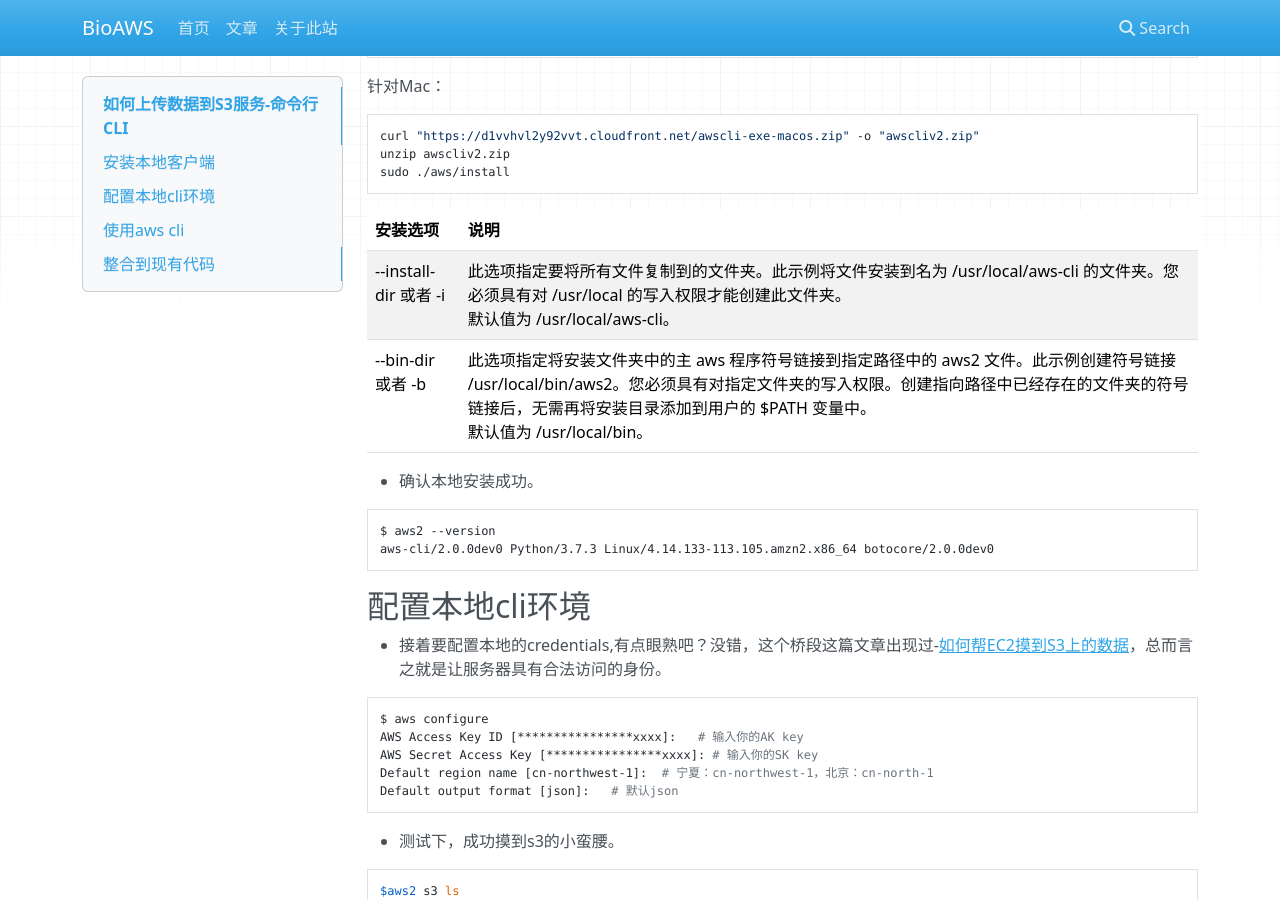
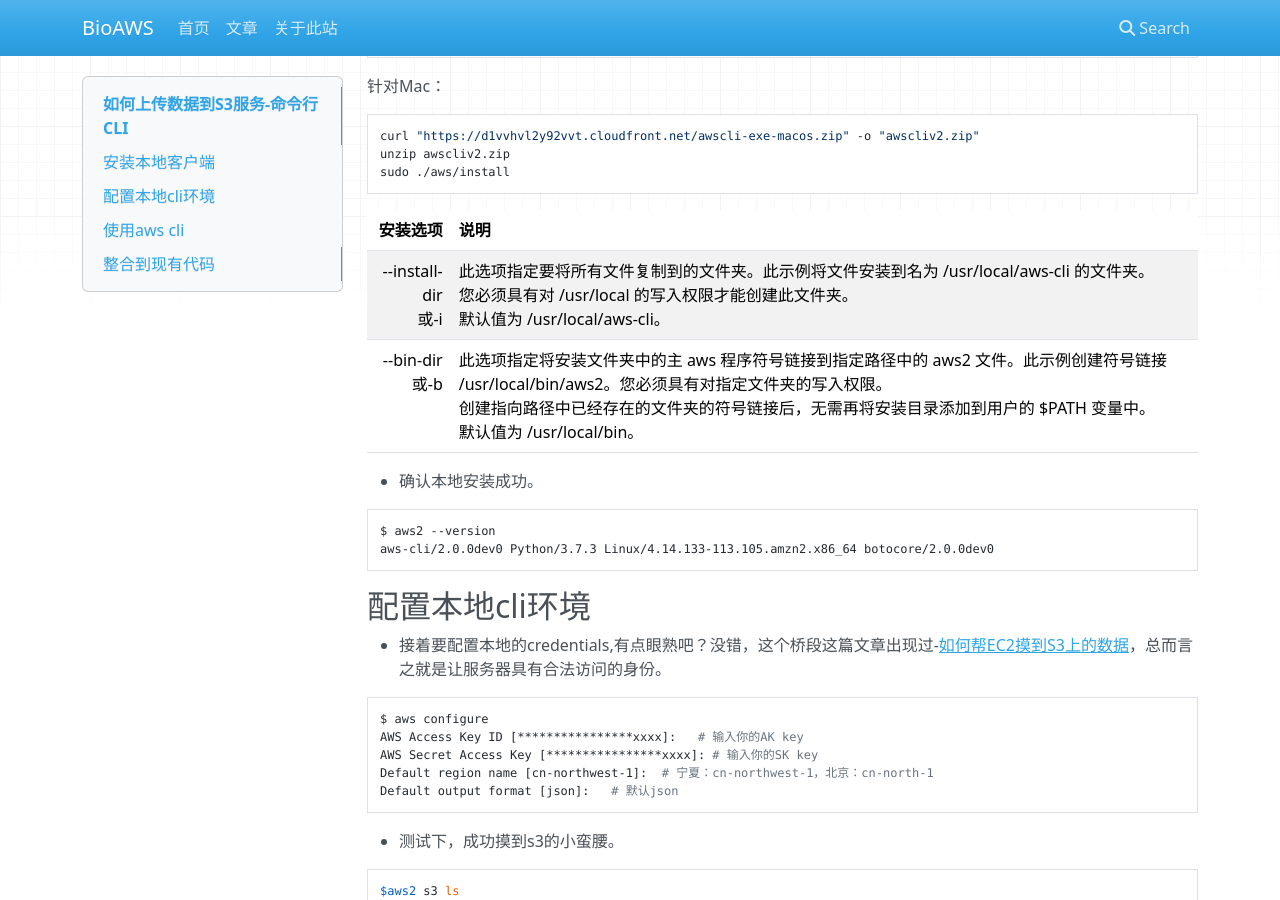
Before and after one commit to DavisChen99/bioaws, an MkDocs documentation site: the page built from docs/blogs/2020-02-01-s3-data-cli.md, in a window 1280 px wide and 900 px high, scrolled down 387 px. Built offline with MkDocs 1.6.1, drawn with Linux system fonts in a browser that asks for light colours; nearby versions of some CDN libraries; old or Windows-style settings are respelled for this version of MkDocs.

Commit message:
beginner 5 cli_s3

````diff
--- a/docs/blogs/2020-02-01-s3-data-cli.md
+++ b/docs/blogs/2020-02-01-s3-data-cli.md
@@ -24,9 +24,9 @@ unzip awscliv2.zip
 sudo ./aws/install
 ```
 |安装选项|说明|
-|----|----|
-|--install-dir 或者 -i|此选项指定要将所有文件复制到的文件夹。此示例将文件安装到名为 /usr/local/aws-cli 的文件夹。您必须具有对 /usr/local 的写入权限才能创建此文件夹。<br>默认值为 /usr/local/aws-cli。|
-|--bin-dir 或者 -b|此选项指定将安装文件夹中的主 aws 程序符号链接到指定路径中的 aws2 文件。此示例创建符号链接 /usr/local/bin/aws2。您必须具有对指定文件夹的写入权限。创建指向路径中已经存在的文件夹的符号链接后，无需再将安装目录添加到用户的 $PATH 变量中。<br>默认值为 /usr/local/bin。|
+|-------:|:----|
+|--install-dir<br>或-i|此选项指定要将所有文件复制到的文件夹。此示例将文件安装到名为 /usr/local/aws-cli 的文件夹。<br>您必须具有对 /usr/local 的写入权限才能创建此文件夹。<br>默认值为 /usr/local/aws-cli。|
+|--bin-dir<br>或-b|此选项指定将安装文件夹中的主 aws 程序符号链接到指定路径中的 aws2 文件。此示例创建符号链接 /usr/local/bin/aws2。您必须具有对指定文件夹的写入权限。<br>创建指向路径中已经存在的文件夹的符号链接后，无需再将安装目录添加到用户的 $PATH 变量中。<br>默认值为 /usr/local/bin。|
 
 - 确认本地安装成功。
 
````
